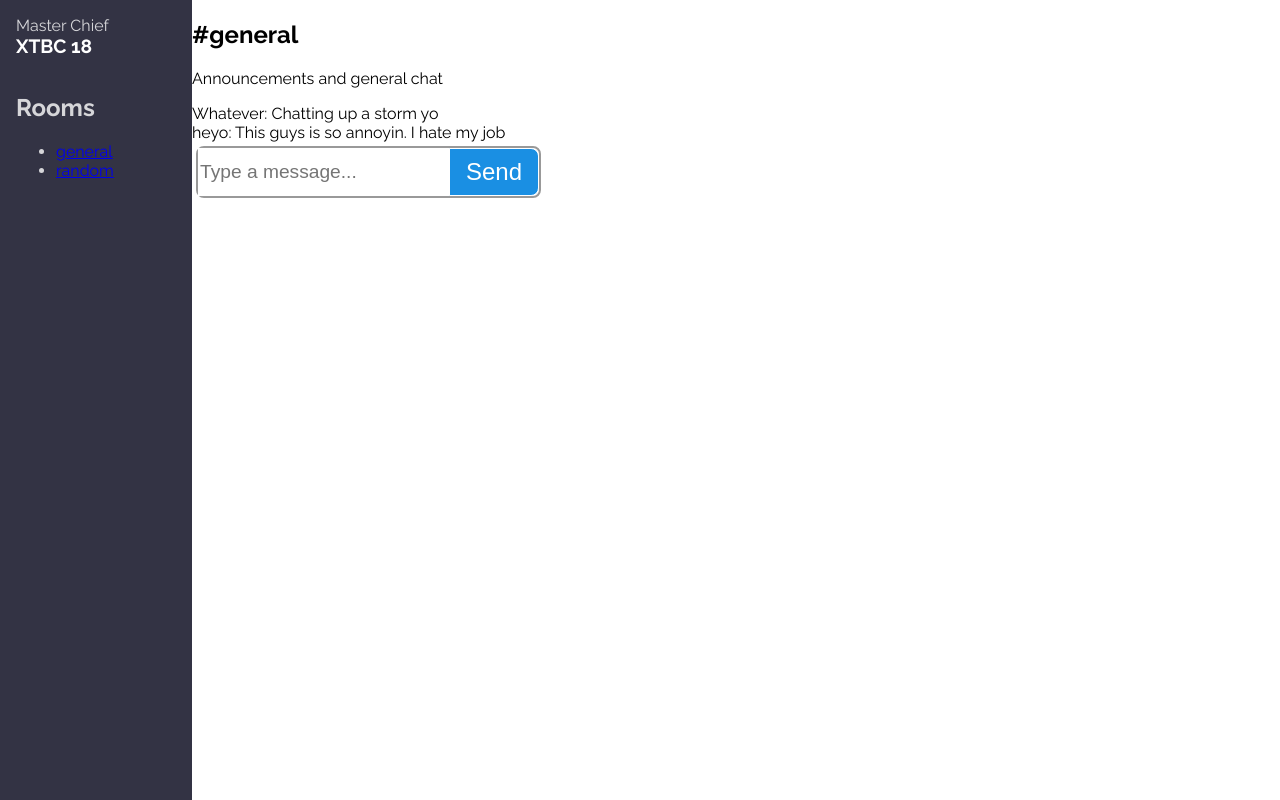
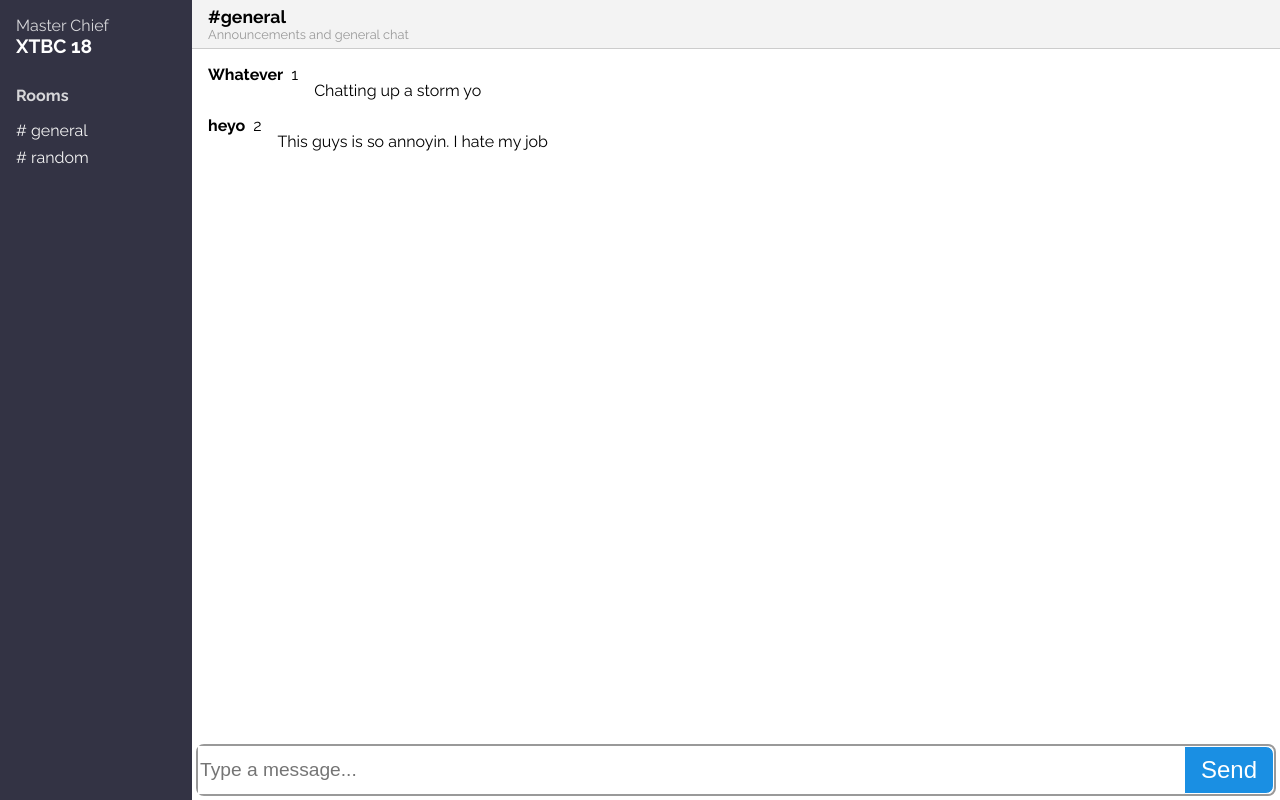
Before and after one commit to To08m/chatarang, a React (Create React App) app: page / in a window 1280 px wide. Built offline with nearby package versions, Linux system fonts and the light colour scheme; the HTML template or start-up script is replaced by a standard one.

Commit message:
implemented css to each component

```diff
--- a/src/Chat.js
+++ b/src/Chat.js
@@ -28,7 +28,7 @@ class Chat extends Component {
 
     render(){
         return(
-            <div className="Chat">
+            <div className="Chat" style = {styles.chat}>
                 <ChatHeader />
                 <MessageList messages={this.state.messages} />
                 <MessageForm addMessage={this.addMessage} />
@@ -37,4 +37,12 @@ class Chat extends Component {
     }
 }
 
+const styles ={
+    chat: {
+        flex: 1,
+        display: 'flex',
+        flexDirection: 'column',
+      },
+}
+
 export default Chat
--- a/src/ChatHeader.js
+++ b/src/ChatHeader.js
@@ -2,13 +2,37 @@ import React from 'react'
 
 const ChatHeader = () => {
     return(
-        <div className="ChatHeader">
+        <div className="ChatHeader" style={styles.chatHeader}>
             <div className="roomInfo">
-                <h2>#general</h2>
-                <p>Announcements and general chat</p>
+                <h2 style= {styles.h2}>#general</h2>
+                <p style = {styles.p}>Announcements and general chat</p>
             </div>
         </div>
     )
 }
 
+
+const styles = {
+    chatHeader: {
+        backgroundColor: '#f3f3f3',
+        borderBottom: '1px solid #ccc',
+        height: '3rem',
+        padding: '0 1rem',
+        display: 'flex',
+        alignItems: 'center',
+      },
+
+    h2: {
+        fontSize: '1.1rem',
+        margin: 0,
+      },
+
+    p: {
+        color: '#999',
+        margin: 0,
+        fontSize: '0.8rem',
+      },
+}
+
+
 export default ChatHeader
--- a/src/Message.js
+++ b/src/Message.js
@@ -2,11 +2,47 @@ import React from 'react'
 
 const Message = (props) => {
     return(
-        <div className="Message">
-            {props.message.userName}: {props.message.body}
-
+        <div className="Message" style = {styles.message}>
+            <div className="title" style = {styles.meta}>
+                <div style={styles.metauser}>
+                    {props.message.userName}
+                </div>
+                <div styles={styles.metatime}>
+                    {props.message.id}
+                </div>
+            </div>
+            <div className="contents" style = {styles.message}>
+                {props.message.body}
+            </div>
         </div>
     )
 }
 
+const styles = {
+    message: {
+        display: 'flex',
+        marginTop: '1rem',
+        padding: '0 1rem',
+      },
+
+      details: {
+        flex: 1,
+        paddingLeft: '0.5rem',
+      },
+
+      meta: {
+        display: 'flex',
+        alignItems: 'baseline',
+      },
+
+      metauser: {
+        fontWeight: 'bold',
+        marginRight: '0.5rem',
+      },
+
+      metatime: {
+        color: '#999',
+        fontSize: '0.8rem',
+      },
+}
 export default Message
--- a/src/MessageList.js
+++ b/src/MessageList.js
@@ -3,10 +3,19 @@ import Message from './Message'
 
 const MessageList = (props) => {
     return(
-        <div className="MessageList">
+        <div className="MessageList" style={styles.messageList}>
             { props.messages.map(msg => <Message key={msg.id} message = {msg}/>) }
         </div>
     )
 }
 
+const styles = {
+    messageList :{
+        backgroundColor: 'white',
+        flex: 1,
+        paddingBottom: '1rem',
+        overflowY: 'scroll',
+      }
+}
+
 export default MessageList
--- /dev/null
+++ b/src/RoomList.js
@@ -0,0 +1,41 @@
+import React from 'react'
+
+const RoomList =() =>{
+    return(
+      <nav className="RoomList" style = {styles.children}>
+        <h2 style = {styles.h2}>Rooms</h2>
+        <ul style = {styles.ul}>
+          <li style = {styles.li}><a href="#" style = {styles.a}># general</a></li>
+          <li style = {styles.li}><a href="#" style = {styles.a}># random</a></li>
+        </ul>
+      </nav>
+    )
+}
+
+const styles = {
+    h2 :{
+        fontSize: '1rem',
+      },
+
+     ul :{
+        listStyle: 'none',
+        marginLeft: 0,
+        paddingLeft: 0,
+      },
+
+     li :{
+        marginBottom: '0.5rem',
+      },
+
+      a :{
+        display: 'block',
+        color: 'whitesmoke',
+        textDecoration: 'none',
+      },
+
+      children: {
+        padding: '0 1rem',
+      },
+}
+
+export default RoomList
--- a/src/Sidebar.js
+++ b/src/Sidebar.js
@@ -1,4 +1,6 @@
 import React from 'react'
+
+import RoomList from './RoomList'
 
 const Sidebar =(props) =>{
     return(
@@ -14,13 +16,7 @@ const Sidebar =(props) =>{
         </a>
       </div>
       <h1 style = {{...styles.children,...styles.h1}}>XTBC 18</h1>
-      <nav className="RoomList" style = {styles.children}>
-        <h2>Rooms</h2>
-        <ul>
-          <li><a href="#">general</a></li>
-          <li><a href="#">random</a></li>
-        </ul>
-      </nav>
+      <RoomList />
     </aside>
     )
 }
```
Also changed, not shown: src/Metadata.js (added, +26 -0 lines).
